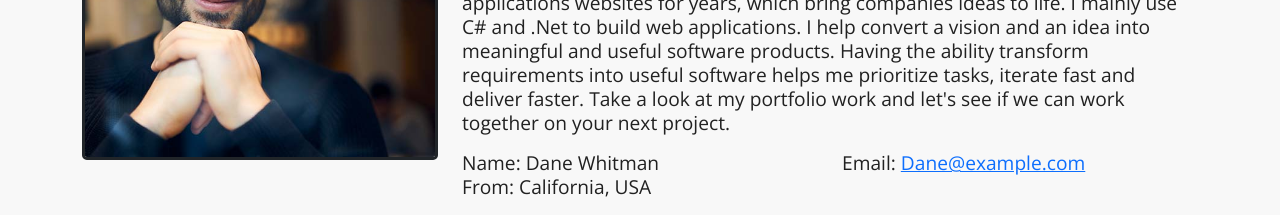
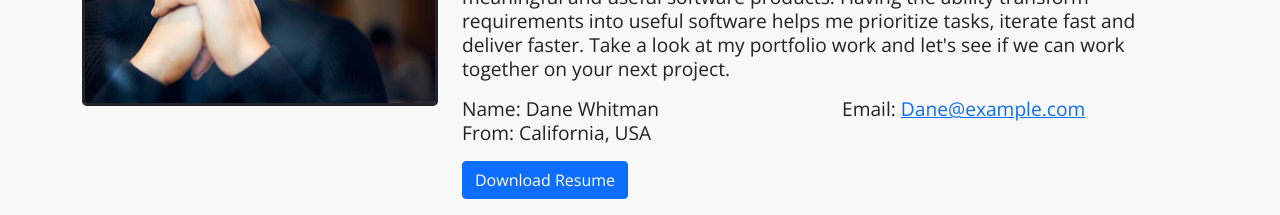
Before and after one commit to jedmorris/DaneWhitmanPortfolio, a plain HTML site: page index.html in a window 1280 px wide. Shown: the part 585-800 px from the top of the page. Drawn offline with nearby package versions, Linux system fonts and the light colour scheme; a web font is replaced by a local one.

Commit message:
added 'download resume' button

```diff
--- a/css/site.css
+++ b/css/site.css
@@ -111,7 +111,7 @@ body {
 	.maintitle {
 		font-family: var(title-font);
 		font-size: 2.5rem;
-		line-height: 2rem;
+		line-height: 2rem
 	}
 
 	/* Sizing the logo for the header  */
--- a/index.html
+++ b/index.html
@@ -127,10 +127,17 @@
 							</div>
 						</div>
 						<div class="row">
-							<div class="col-12">
+							<div class="col-12 col-lg-6">
 								<span>From:</span>
 								<span>California,
 									USA</span>
+							</div>
+							<div class="col-12 mt-3">
+								<a
+								href="#"
+								class="btn
+								btn-xl btn-primary">Download
+								Resume</a>
 							</div>
 						</div>
 					</address>
```
